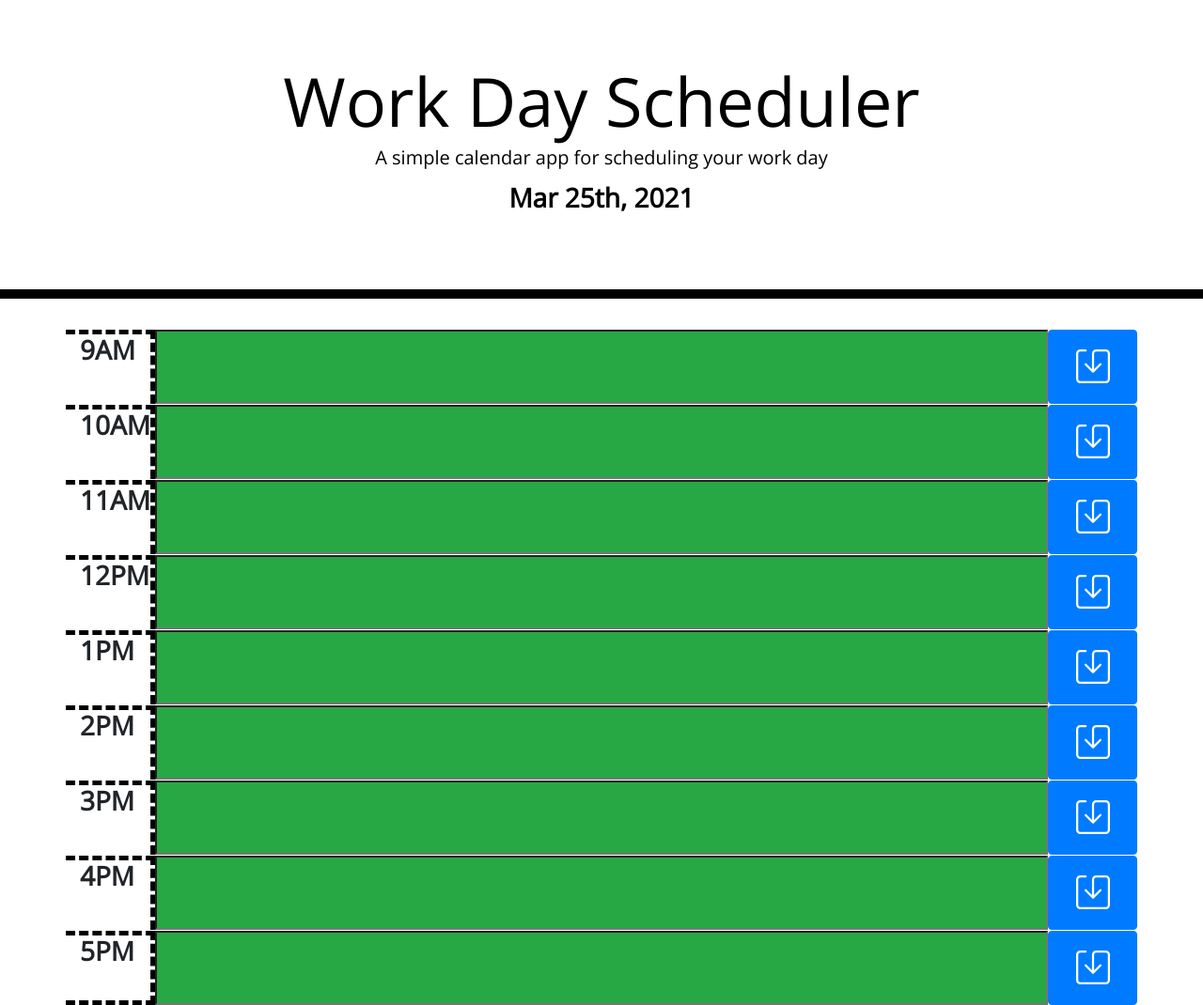
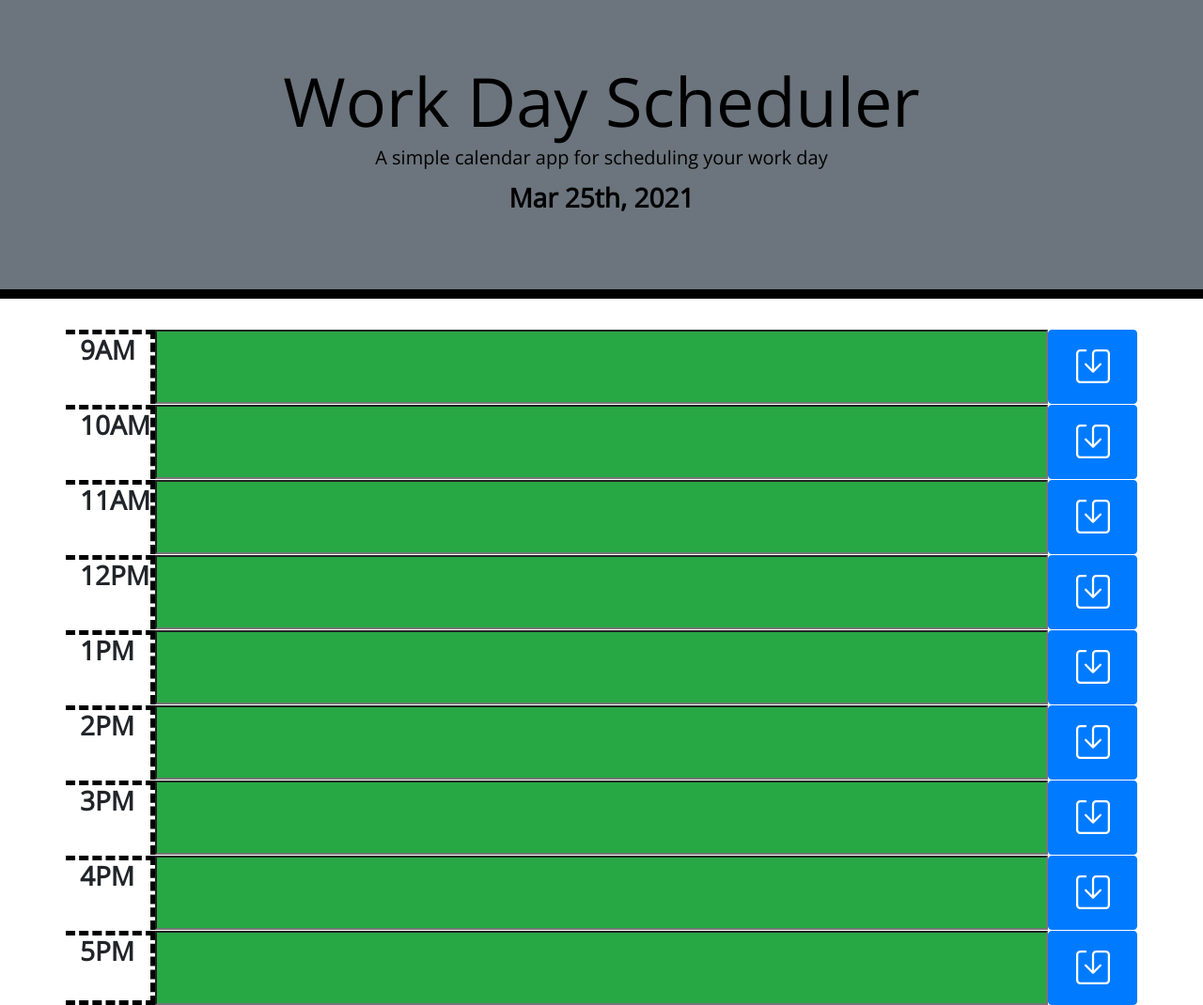
Before and after one commit to AaronB22/DayPlanner, a plain HTML site: page index.html in a window 1280 px wide. Shown: the whole page at 94% size. Drawn offline with nearby package versions, Linux system fonts and the light colour scheme.

Commit message:
fixed github pages

```diff
--- a/DayPlanner/Develop/index.html
+++ b/index.html
@@ -23,14 +23,13 @@
   </head>
 
   <body>
-    <header class="jumbotron">
+    <header class="jumbotron bg-secondary">
       <h1 class="display-3">Work Day Scheduler</h1>
       <p class="lead">A simple calendar app for scheduling your work day</p>
       <p class="h3 font-weight-bold" id="date"></p>
       <p id="currentDay" class="lead"></p>
     </header>
     <div class="container">
-      <div class="test" id="test"></div>
       <!-- Timeblocks go here -->
       <div class=" row position-relative" id="nine">
         <div id="nineTxt" class=" h3  customBorder col-2 col-lg-1 font-weight-bold  position-relative">9AM</div>
```
Also changed, not shown: DayPlanner/Assets/05-third-party-apis-homework-demo.gif (deleted), script.js (renamed from DayPlanner/Develop/script.js), style.css (renamed from DayPlanner/Develop/style.css), 1 other file.
